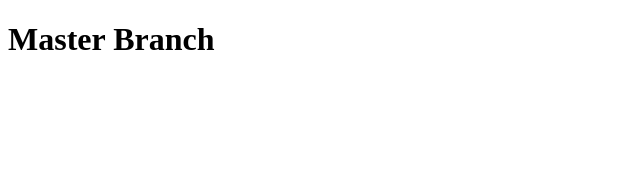
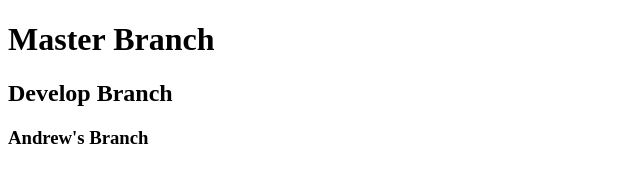
Before and after one commit to johncaseymcd/teamGit, a plain HTML site: page index.html in a window 1280 px wide. Shown: the whole page, without its empty margins (0-640 px from the left). Drawn offline with Linux system fonts and the light colour scheme.

Commit message:
andrews branch

```diff
--- a/index.html
+++ b/index.html
@@ -9,5 +9,7 @@
 
     <body>
         <h1>Master Branch</h1>
+        <h2>Develop Branch</h2>
+        <h3>Andrew's Branch</h3>
     </body>
 </html>
```
